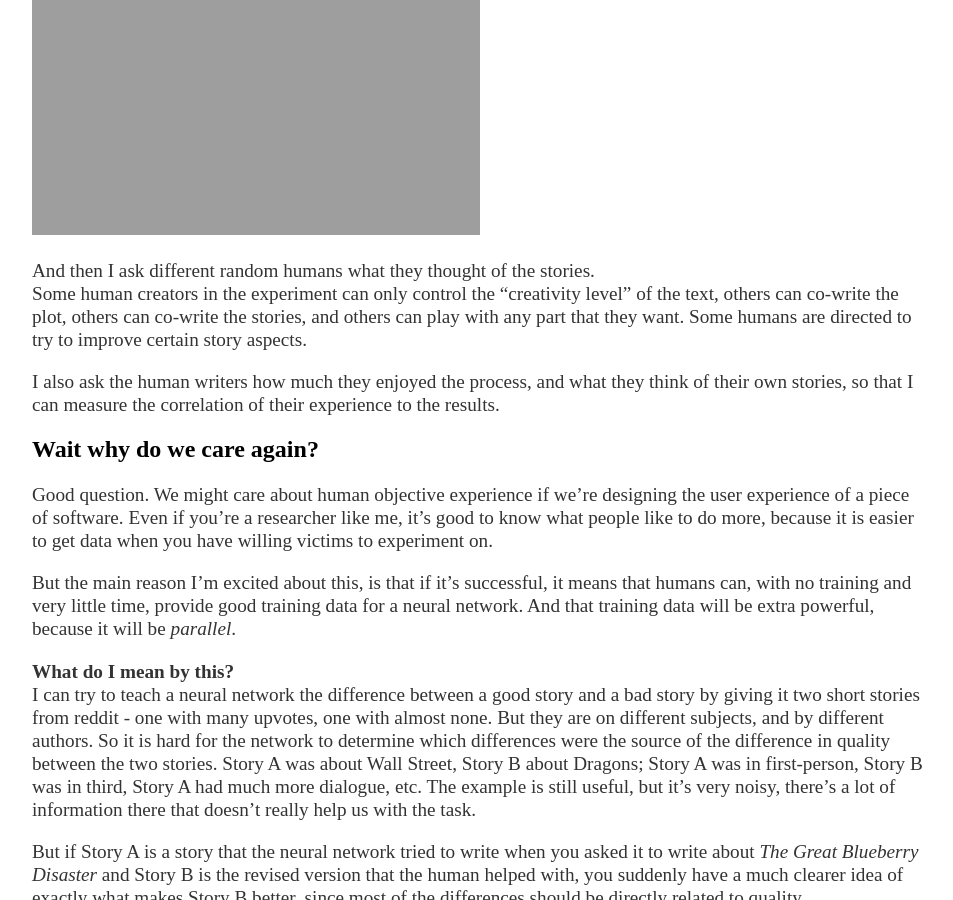
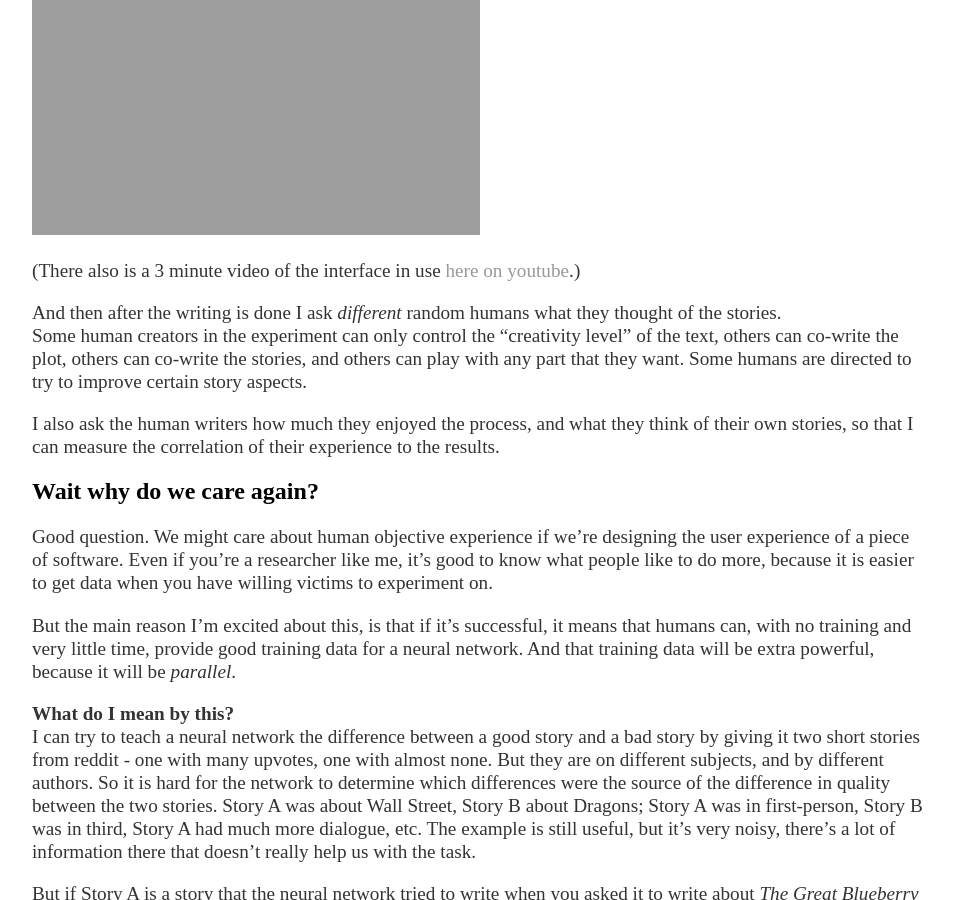
Before and after one commit to seraphinatarrant/seraphinatarrant.github.io, a Jekyll site: the page built from _posts/2019-05-09-interactive-NLG.md, in a window 1280 px wide and 900 px high, scrolled down 1448 px. Shown: the whole window, without its empty margins (160-1113 px from the left). Built offline with Jekyll 4.4.1, drawn with Linux system fonts in a browser that asks for light colours.

Commit message:
adding video link to blog post

```diff
--- a/_posts/2019-05-09-interactive-NLG.md
+++ b/_posts/2019-05-09-interactive-NLG.md
@@ -55,7 +55,9 @@ The interface looks like this (a screenshot has been annotated with sections tha
 ![Screenshot of Interface](https://seraphinatarrant.github.io/images/medium_interactive_annotated_blue.png){:height="50%" width="50%"}
 <br>
 
-And then I ask different random humans what they thought of the stories. <br>
+(There also is a 3 minute video of the interface in use [here on youtube](https://www.youtube.com/watch?v=-hGd2399dnA&feature=youtu.be).)
+
+And then after the writing is done I ask _different_ random humans what they thought of the stories. <br>
 Some human creators in the experiment can only control the “creativity level” of the text,
 others can co-write the plot, others can co-write the stories, and others can play with any part
 that they want. Some humans are directed to try to improve certain story aspects.
```
